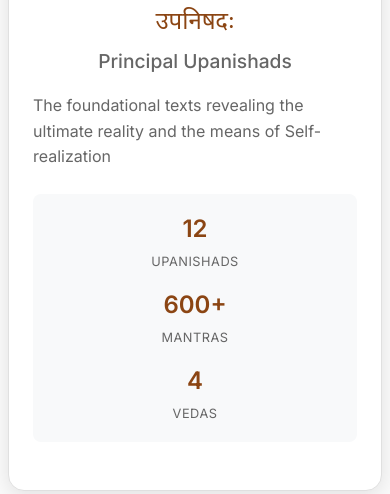
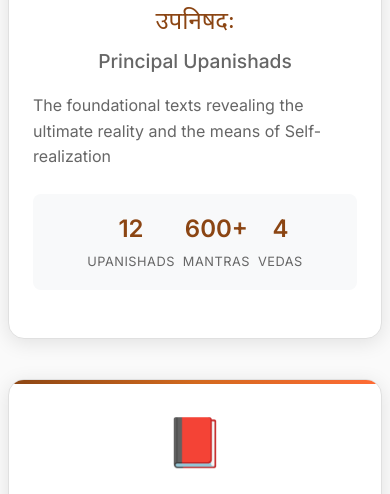
Before and after one commit to karthikk/bvm-prasthanatrayam, a plain HTML site: page index.html in a window 390 px wide. Shown: the part 580-1074 px from the top of the page. Drawn offline with Linux system fonts and the light colour scheme.

Commit message:
fixed styles

```diff
--- a/shared/styles.css
+++ b/shared/styles.css
@@ -9,6 +9,7 @@ body {
     line-height: 1.6;
     color: #333;
     background-color: #fafafa;
+    overflow-x: hidden;
 }
 
 .header {
@@ -478,6 +479,8 @@ body {
     padding: 2rem;
     border-radius: 12px;
     box-shadow: 0 2px 10px rgba(0,0,0,0.1);
+    margin-bottom: 2rem;
+    overflow: visible;
 }
 
 .about-section h3 {
@@ -685,8 +688,15 @@ body {
     }
 
     .section-stats {
-        flex-direction: column;
-        gap: 0.75rem;
+        flex-direction: row;
+        flex-wrap: wrap;
+        gap: 0.5rem;
+        justify-content: center;
+    }
+
+    .stat {
+        min-width: auto;
+        flex: 0 1 auto;
     }
 
     .chapter-grid, .book-grid {
```
